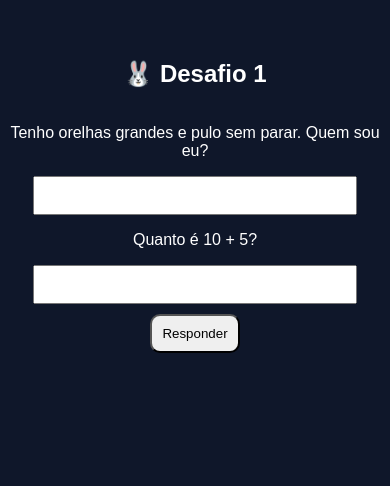
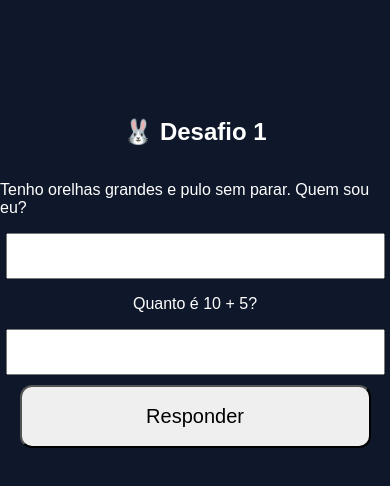
Before and after one commit to ctrlplaypc/pascoa_CNA, a plain HTML site: page desafio.html in a window 390 px wide. Shown: the part 128-614 px from the top of the page. Drawn offline with Linux system fonts and the light colour scheme.

Commit message:
style mobile

```diff
--- a/style.css
+++ b/style.css
@@ -1,5 +1,4 @@
 body {
-  text-align: center;
   font-family: Arial;
   background: #0f172a;
   color: white;
@@ -7,19 +6,44 @@ body {
   display: flex;
   justify-content: center;
   align-items: center;
-  height: 80vh;
+  height: 100vh;
   flex-direction: column;
+  margin: 0;
+}
+
+.botoes {
+  display: flex;
+  flex-direction: column;
+  align-items: center;
+  width: 100%;
 }
 
 button {
-  padding: 10px;
+  padding: 15px 30px;
   margin: 10px;
-  border-radius: 10px;
+  border-radius: 12px;
+  font-size: 18px;
+  width: 250px;
+  max-width: 90%;
 }
 
 input {
-  padding: 10px;
-  width: 80%;
+  padding: 12px;
+  width: 250px;
+  max-width: 90%;
+}
+
+@media (max-width: 600px) {
+  button {
+    width: 90%;
+    font-size: 20px;
+    padding: 18px;
+  }
+
+  input {
+    width: 90%;
+    font-size: 16px;
+  }
 }
 
 #adminReset {
```
